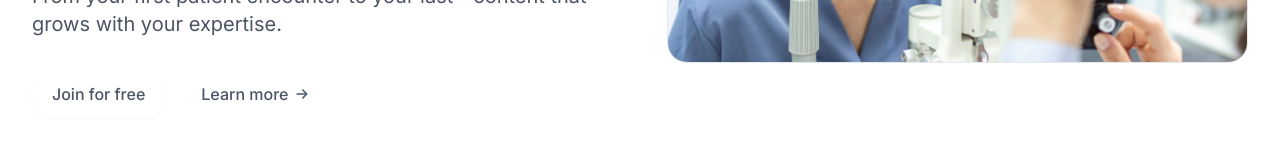
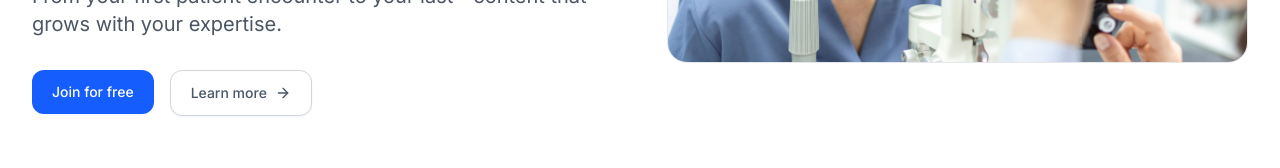
Before and after one commit to OptoMedEd-Git/new-eyecare-platform, a Next.js app: page / in a window 1280 px wide. Shown: the part 487-655 px from the top of the page. Built offline with nearby package versions, Linux system fonts and the light colour scheme; no server answers; the database is empty.

Commit message:
fix: restyle hero CTAs to match design reference (primary brand + secondary white)

```diff
--- a/components/landing/Hero.tsx
+++ b/components/landing/Hero.tsx
@@ -1,5 +1,6 @@
 import Image from "next/image";
 import Link from "next/link";
+import { ArrowRight } from "lucide-react";
 import type { ComponentProps } from "react";
 
 function ChevronRightIcon(props: ComponentProps<"svg">) {
@@ -15,24 +16,6 @@ function ChevronRightIcon(props: ComponentProps<"svg">) {
       {...props}
     >
       <path d="M7.5 4.5 12.5 10l-5 5.5" />
-    </svg>
-  );
-}
-
-function ArrowRightIcon(props: ComponentProps<"svg">) {
-  return (
-    <svg
-      viewBox="0 0 20 20"
-      fill="none"
-      stroke="currentColor"
-      strokeWidth="2"
-      strokeLinecap="round"
-      strokeLinejoin="round"
-      aria-hidden
-      {...props}
-    >
-      <path d="M4 10h11" />
-      <path d="m11 5 5 5-5 5" />
     </svg>
   );
 }
@@ -67,17 +50,17 @@ export function Hero() {
             <div className="flex flex-wrap items-start gap-4">
               <Link
                 href="/signup"
-                className="inline-flex items-center justify-center rounded-xl bg-brand px-5 py-3 text-base font-medium leading-6 text-brand-foreground shadow-xs transition-all duration-200 hover:bg-blue-700 hover:-translate-y-0.5 active:translate-y-0 focus-visible:outline-none focus-visible:ring-2 focus-visible:ring-brand focus-visible:ring-offset-2"
+                className="inline-flex items-center justify-center rounded-base bg-bg-brand px-5 py-3 text-sm font-medium text-text-on-brand shadow-xs transition-colors hover:bg-bg-brand-medium focus-visible:outline-none focus-visible:ring-4 focus-visible:ring-ring-brand"
               >
                 Join for free
               </Link>
 
               <Link
                 href="#tools"
-                className="group inline-flex items-center justify-center gap-1.5 rounded-xl px-5 py-3 text-base font-medium leading-6 text-brand transition-colors duration-200 hover:bg-brand/5 hover:text-blue-900 focus-visible:outline-none focus-visible:ring-2 focus-visible:ring-brand focus-visible:ring-offset-2 dark:hover:text-blue-300"
+                className="inline-flex items-center justify-center gap-2 rounded-base border border-border-default-medium bg-bg-primary-soft px-5 py-3 text-sm font-medium text-text-body shadow-xs transition-colors hover:bg-bg-secondary-soft focus-visible:outline-none focus-visible:ring-4 focus-visible:ring-ring-default"
               >
                 Learn more{" "}
-                <ArrowRightIcon className="size-4 transition-transform duration-200 group-hover:translate-x-1" />
+                <ArrowRight className="size-4" aria-hidden />
               </Link>
             </div>
           </div>
```
